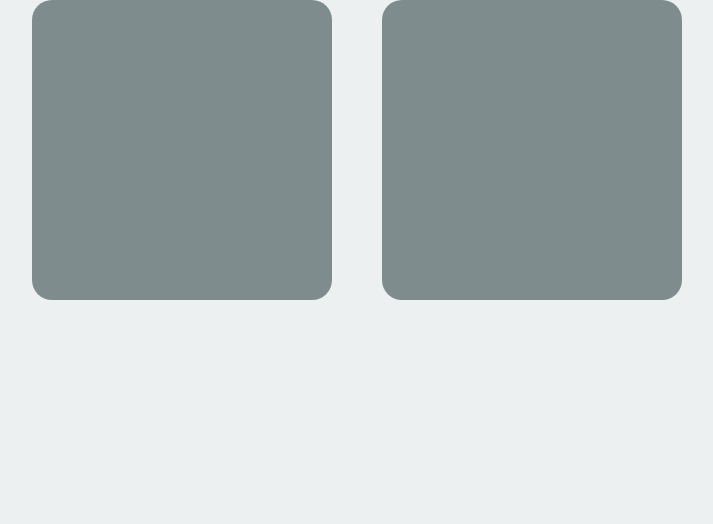
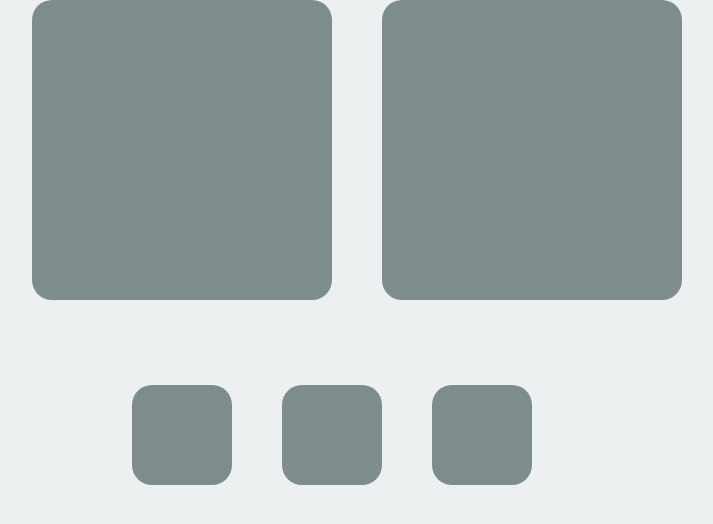
Before and after one commit to MatheusMoura17/js-jokenpo, a plain HTML site: page index.html in a window 1280 px wide. Shown: the whole page, without its empty margins (283-996 px from the left). Drawn offline with Linux system fonts and the light colour scheme.

Commit message:
feat: Seletores de mão adicionados

```diff
--- a/css/layout.css
+++ b/css/layout.css
@@ -4,14 +4,31 @@ body{
 	margin: 0;
 }
 
+#cutter-selector, #paper-selector, #player-view{
+	margin-right: 50px;
+}
+
+
+.hand-selector{
+	padding: 5px;
+	height: 110px;
+	width: 450px;
+	margin: auto;
+	margin-top: 80px;
+}
+
 .game{
 	width: 650px;
-	height: 500px;
+	height: 300px;
 	margin: auto;
 }
 
-#player-view{
-	margin-right: 50px;
+.small-view{
+	width: 100px;
+	height: 100px;
+	border-radius: 20px;
+	background:#7f8c8d;
+	float: left;
 }
 
 .view{
--- a/index.html
+++ b/index.html
@@ -13,5 +13,11 @@
 			<img id="enemy-selected-image" src="">
 		</div>
 	</div>
+
+	<div class="hand-selector">
+		<div id="cutter-selector" class="small-view"></div>
+		<div id="paper-selector" class="small-view"></div>
+		<div id="rock-selector" class="small-view"></div>
+	</div>
 </body>
 </html>
```
